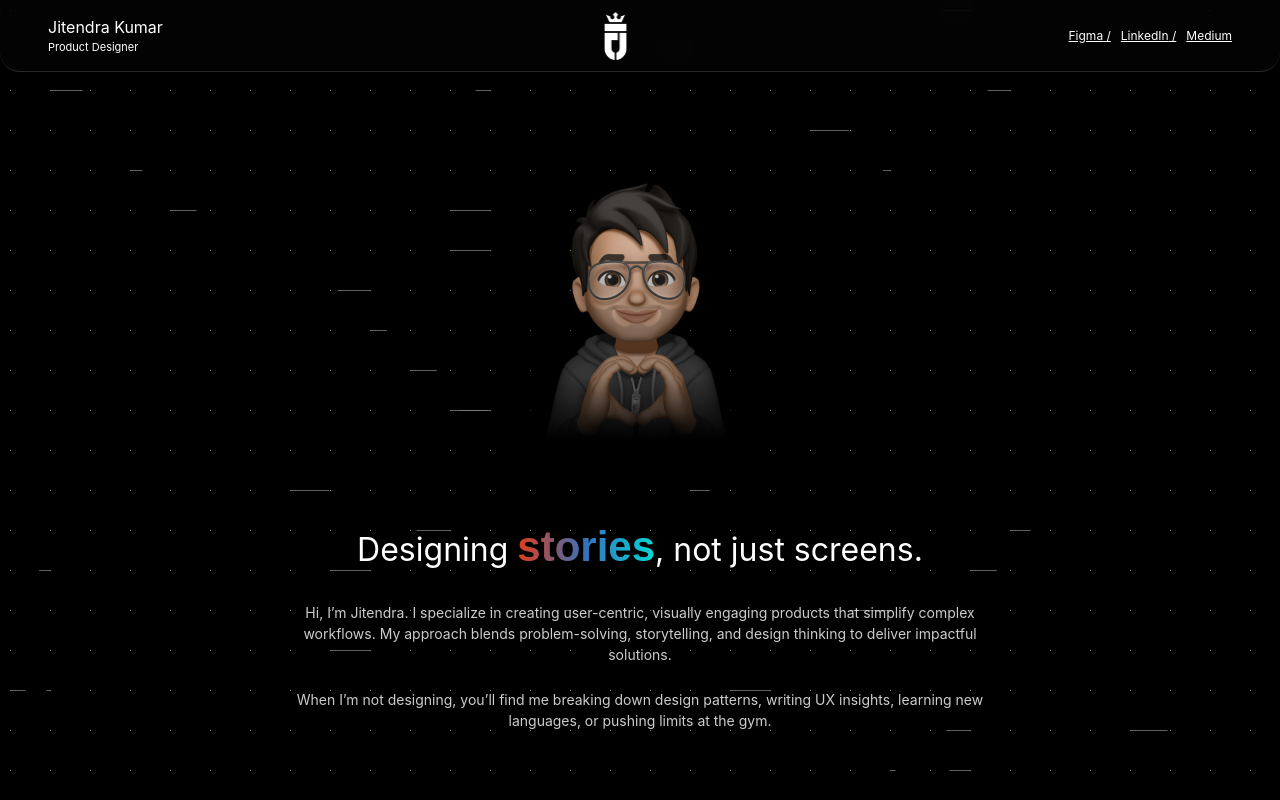
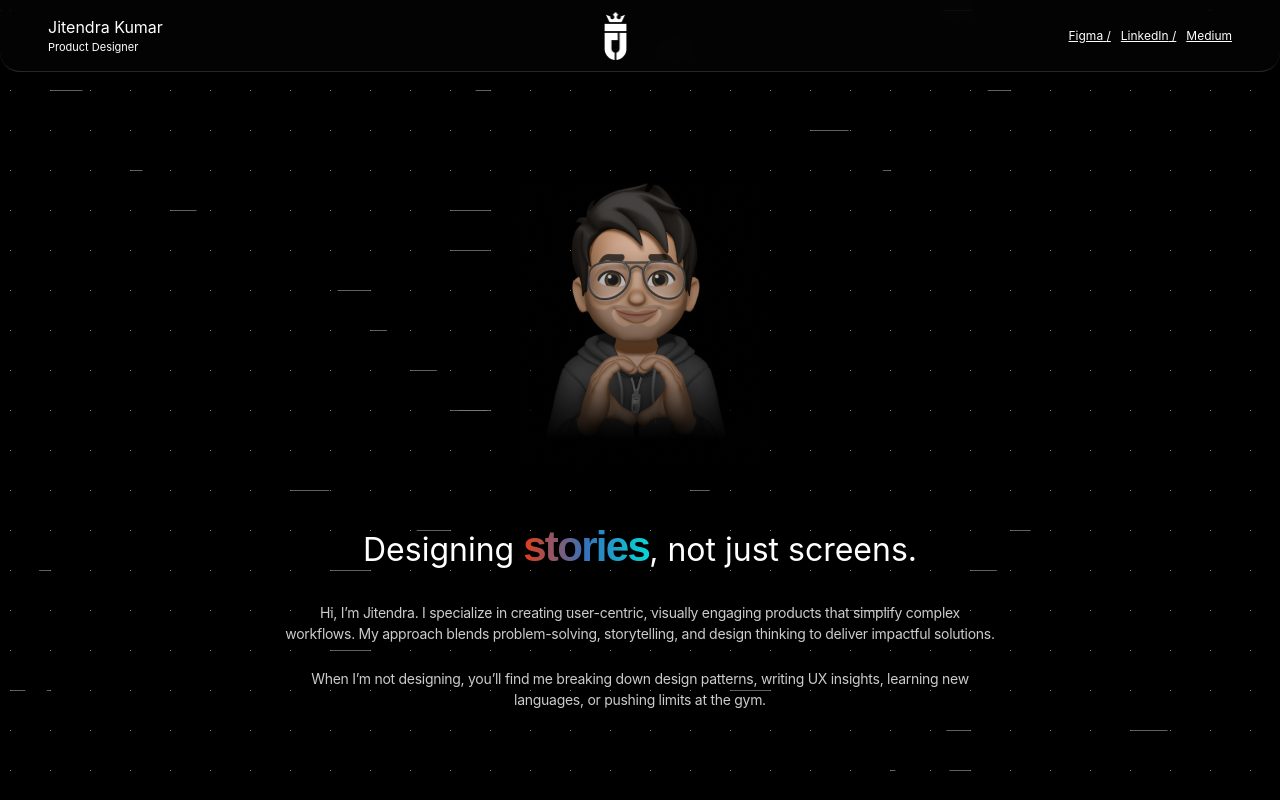
Before and after one commit to PriyanshuGupta28/thejitu, a React (Vite) app: page / in a window 1280 px wide. Shown: the top 800 px of the page. Built offline with nearby package versions, Linux system fonts and the light colour scheme; a web font is replaced by a local one.

Commit message:
Update HeroSection.tsx

```diff
--- a/src/components/HeroSection/HeroSection.tsx
+++ b/src/components/HeroSection/HeroSection.tsx
@@ -9,18 +9,18 @@ const HeroSection: React.FC = () => {
       <div className="flex flex-col gap-[24px] p-[48px] justify-center items-center ">
         <h1 className="text-[32px] text-center">
           <span>Designing</span>{" "}
-          <GradientText className="w-[102px] h-[50px] text-center font-semibold text-[42px]">
+          <GradientText className="w-[102px] h-[50px] text-center font-semibold text-[42px] tracking-[-1.68px]">
             stories
           </GradientText>
           <span>, not just screens.</span>
         </h1>
-        <p className="text-[14px] font-normal text-center w-[100%] md:w-[710px] text-white/80">
+        <p className="text-[14px] font-normal text-center w-[100%] md:w-[710px] text-white/80 tracking-[-0.28px]">
           Hi, I’m Jitendra. I specialize in creating user-centric, visually
           engaging products that simplify complex workflows. My approach blends
           problem-solving, storytelling, and design thinking to deliver
           impactful solutions.
         </p>
-        <p className="text-[14px] font-normal text-center w-[100%] md:w-[710px] text-white/80">
+        <p className="text-[14px] font-normal text-center w-[100%] md:w-[710px] text-white/80 tracking-[-0.28px]">
           When I’m not designing, you’ll find me breaking down design patterns,
           writing UX insights, learning new languages, or pushing limits at the
           gym.
```
